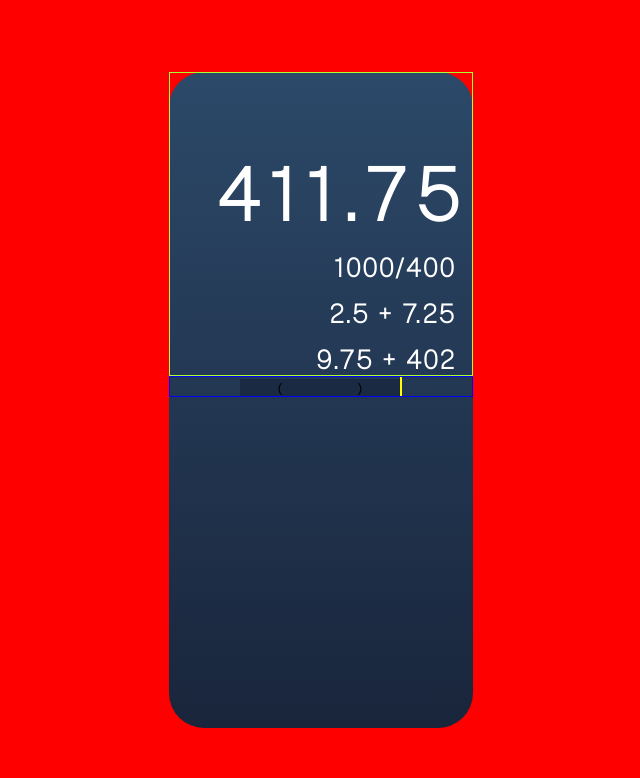
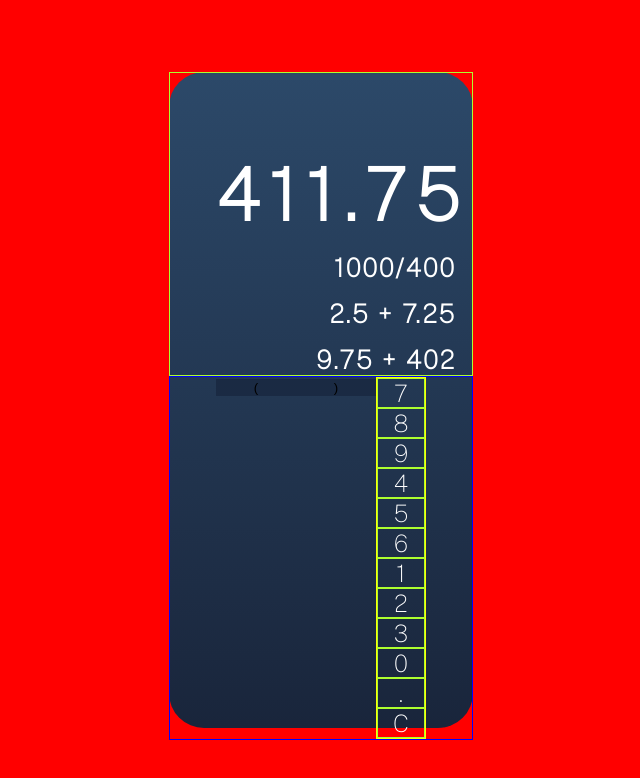
Before and after one commit to jessicalima22/calculator-react, a Next.js app: page / in a window 1280 px wide. Shown: the top 778 px of the page, without its empty margins (319-959 px from the left). Built offline with nearby package versions, Linux system fonts and the light colour scheme.

Commit message:
css changing (flex to grid)
changing bottom elements

```diff
--- /dev/null
+++ b/Component/Numbers.jsx
@@ -0,0 +1,18 @@
+import styles from '../styles/numbers.module.css'
+export default function Numbers (props){
+    const numbers = [7, 8, 9, 4, 5, 6, 1, 2, 3, 0, ".","C"]
+
+    const generateNumbers = ()=>{
+        return(
+            <>
+            {numbers.map(e=><div className={styles.numbers}> {e} </div>)}
+           </>
+        )
+    }
+
+    return (
+        <>
+         {generateNumbers()}
+        </>
+    )
+}
--- a/pages/index.jsx
+++ b/pages/index.jsx
@@ -3,8 +3,12 @@ import Image from 'next/image'
 import styles from '../styles/Home.module.css'
 import { useState } from 'react'
 import Parenthesis from '../Component/Parenthesis'
+import Numbers from '../Component/Numbers'
 
 export default function Home() {
+
+
+
   return (
     <div className={styles.background}>
       <div className={styles.containerUp}>
@@ -17,8 +21,12 @@ export default function Home() {
         <Parenthesis className={styles.parenthesis} signal= "("/>
         <Parenthesis className={styles.parenthesis} signal= ")"/>
         <div className={styles.buttons}>
-          <div className={styles.numbers}></div>
-          <div className={styles.operations}></div>
+          <div className={styles.numbers}>
+            <Numbers/>
+          </div>
+          <div className={styles.operations}>
+
+          </div>
         </div>
 
 
--- a/styles/Home.module.css
+++ b/styles/Home.module.css
@@ -48,4 +48,6 @@
 
 .buttons{
   border: 1px solid yellow;
+  display: flex;
+  flex-direction: row;
 }
--- /dev/null
+++ b/styles/numbers.module.css
@@ -0,0 +1,7 @@
+.numbers{
+    border: 1px solid greenyellow;
+    font-size: 1.5rem;
+    width: 3rem;
+    display: flex;
+    justify-content: center;
+}
```
